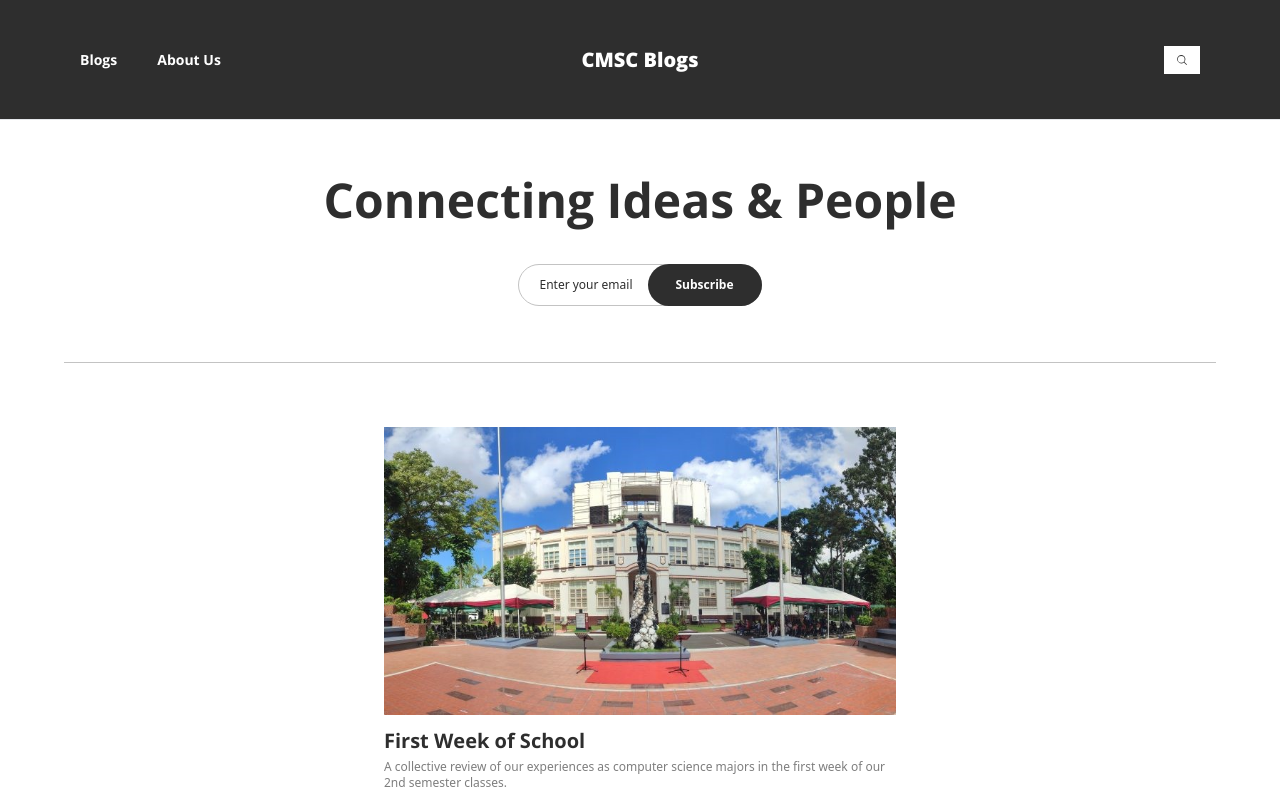
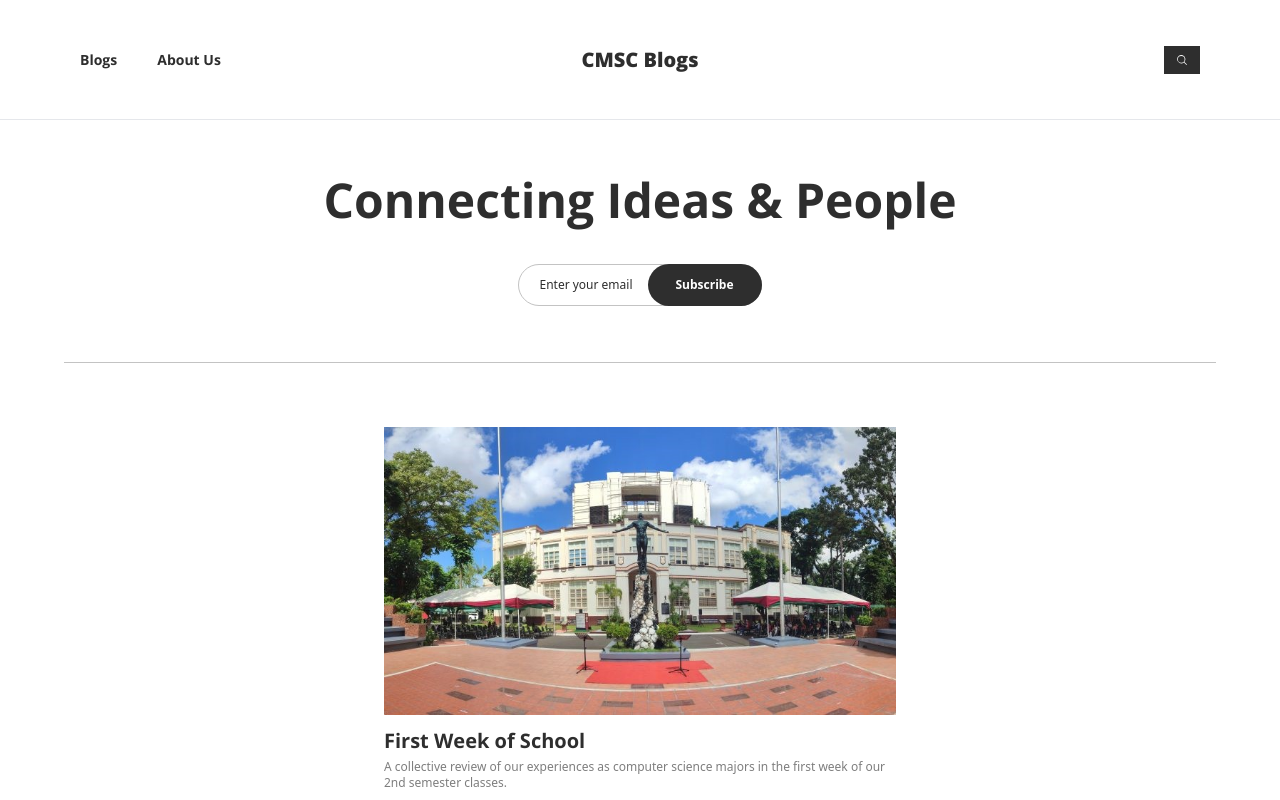
Before and after one commit to maxellmilay/cmsc-blog, a Next.js app: page / in a window 1280 px wide. Shown: the top 800 px of the page. Built offline with nearby package versions, Linux system fonts and the light colour scheme.

Commit message:
[UI][Maxell] updated header colors

```diff
--- a/src/components/Header.tsx
+++ b/src/components/Header.tsx
@@ -17,7 +17,7 @@ export default function Header(props: PropsInterface) {
 
   return (
     <div
-      className={`flex relative custom-justify-between items-center w-full h-[15vh] px-5 sm:px-10 md:px-20 border-b ${openSansFont} font-open text-white bg-blog-primary`}
+      className={`flex relative custom-justify-between items-center w-full h-[15vh] px-5 sm:px-10 md:px-20 border-b ${openSansFont} font-open bg-white text-blog-primary`}
     >
       <div className="flex w-1/5 md:w-1/3 items-end text-sm">
         {width > 768 ? (
@@ -39,8 +39,8 @@ export default function Header(props: PropsInterface) {
         </Link>
       </div>
       <div className="flex w-1/5 md:w-1/3 justify-end items-end">
-        <div className="flex justify-center items-center bg-white px-3 py-2">
-          <MagnifyingGlassIcon className="text-blog-primary h-3 w-3" />
+        <div className="flex justify-center items-center bg-blog-primary px-3 py-2">
+          <MagnifyingGlassIcon className="text-white h-3 w-3" />
         </div>
       </div>
     </div>
```
